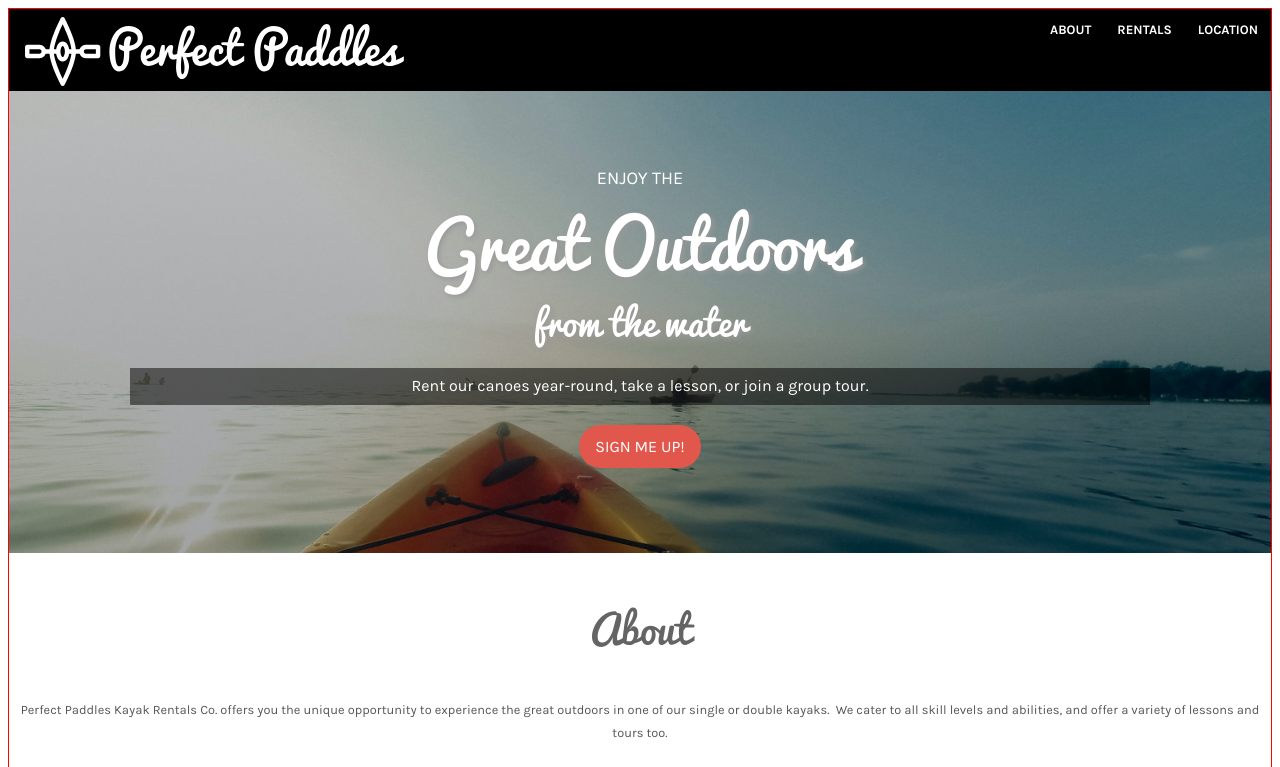
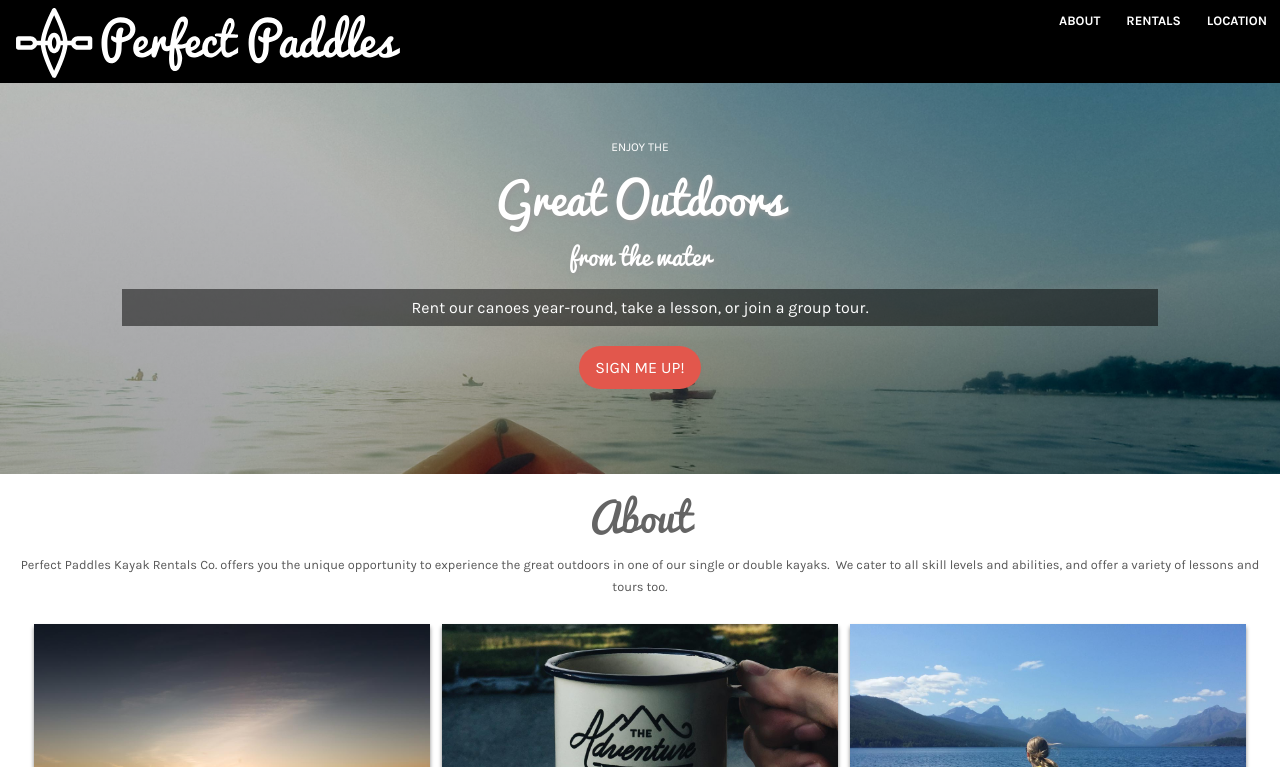
Before and after one commit to aleccalvo08/perfect_paddles, a plain HTML site: page index.html in a window 1280 px wide. Shown: the top 767 px of the page. Drawn offline with Linux system fonts and the light colour scheme.

Commit message:
Feb 8 - added reset.css

```diff
--- a/css/reset.css
+++ b/css/reset.css
@@ -0,0 +1,48 @@
+/* http://meyerweb.com/eric/tools/css/reset/
+   v2.0 | 20110126
+   License: none (public domain)
+*/
+
+html, body, div, span, applet, object, iframe,
+h1, h2, h3, h4, h5, h6, p, blockquote, pre,
+a, abbr, acronym, address, big, cite, code,
+del, dfn, em, img, ins, kbd, q, s, samp,
+small, strike, strong, sub, sup, tt, var,
+b, u, i, center,
+dl, dt, dd, ol, ul, li,
+fieldset, form, label, legend,
+table, caption, tbody, tfoot, thead, tr, th, td,
+article, aside, canvas, details, embed,
+figure, figcaption, footer, header, hgroup,
+menu, nav, output, ruby, section, summary,
+time, mark, audio, video {
+	margin: 0;
+	padding: 0;
+	border: 0;
+	font-size: 100%;
+	font: inherit;
+	vertical-align: baseline;
+}
+/* HTML5 display-role reset for older browsers */
+article, aside, details, figcaption, figure,
+footer, header, hgroup, menu, nav, section {
+	display: block;
+}
+body {
+	line-height: 1;
+}
+ol, ul {
+	list-style: none;
+}
+blockquote, q {
+	quotes: none;
+}
+blockquote:before, blockquote:after,
+q:before, q:after {
+	content: '';
+	content: none;
+}
+table {
+	border-collapse: collapse;
+	border-spacing: 0;
+}
--- a/css/style.css
+++ b/css/style.css
@@ -21,7 +21,6 @@ body {
   line-height: 1.25em;
   box-sizing: border-box;
   color: #2d2d2d;
-  border: 1px solid red;
 }
 
 img {
```
